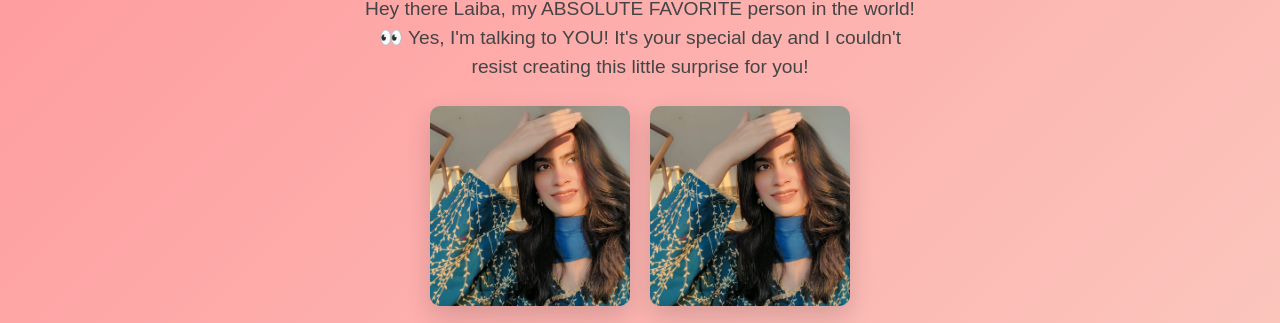
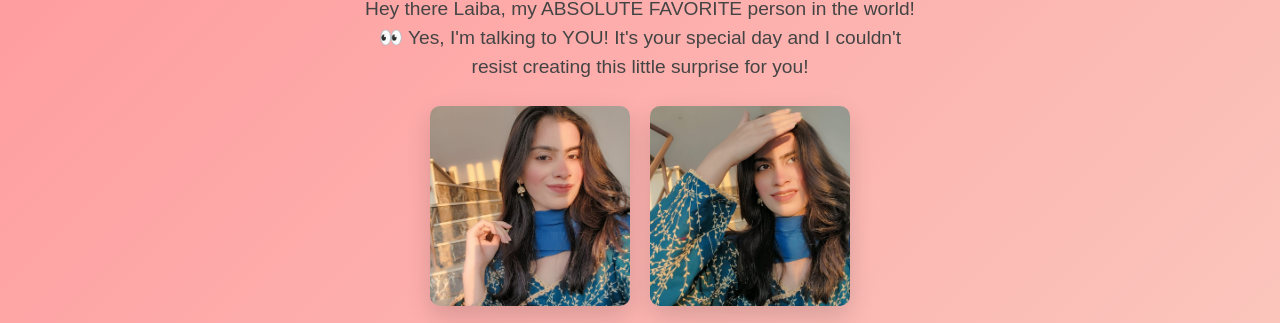
Before and after one commit to fshju/Wish, a plain HTML site: page Birthday/index.html in a window 1280 px wide. Shown: the part 127-450 px from the top of the page. Drawn offline with Linux system fonts and the light colour scheme.

Commit message:
Update index.html

```diff
--- a/Birthday/index.html
+++ b/Birthday/index.html
@@ -283,7 +283,7 @@
           class="photo-frame"
           onclick="showMessage('Laiba, you light up every room with your smile! ✨')"
         >
-          <img src="/Images/2.jpg" alt="Laiba placeholder 1" />
+          <img src="/Images/1.jpg" alt="Laiba placeholder 1" />
         </div>
         <div
           class="photo-frame"
```
